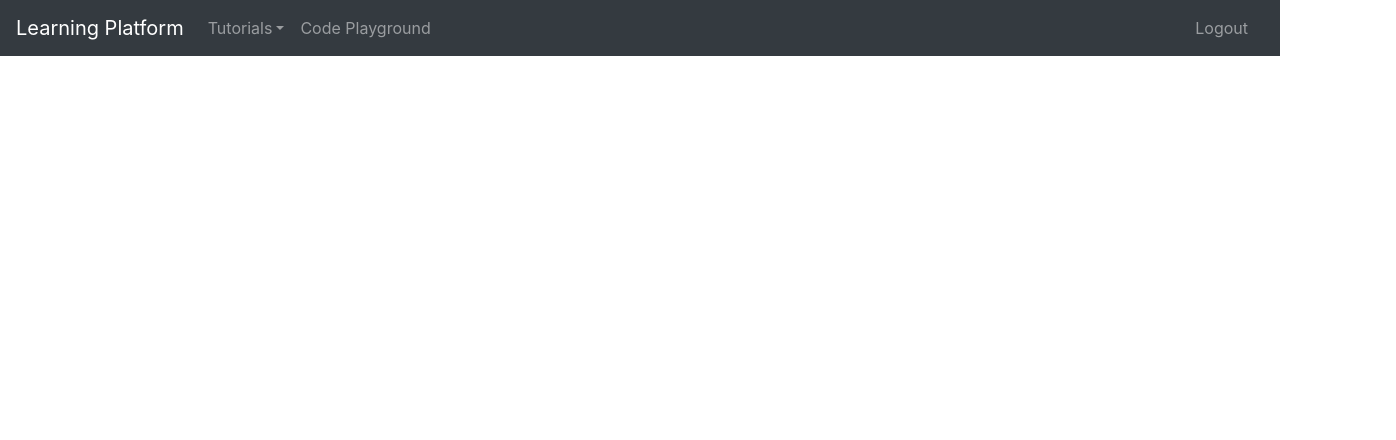
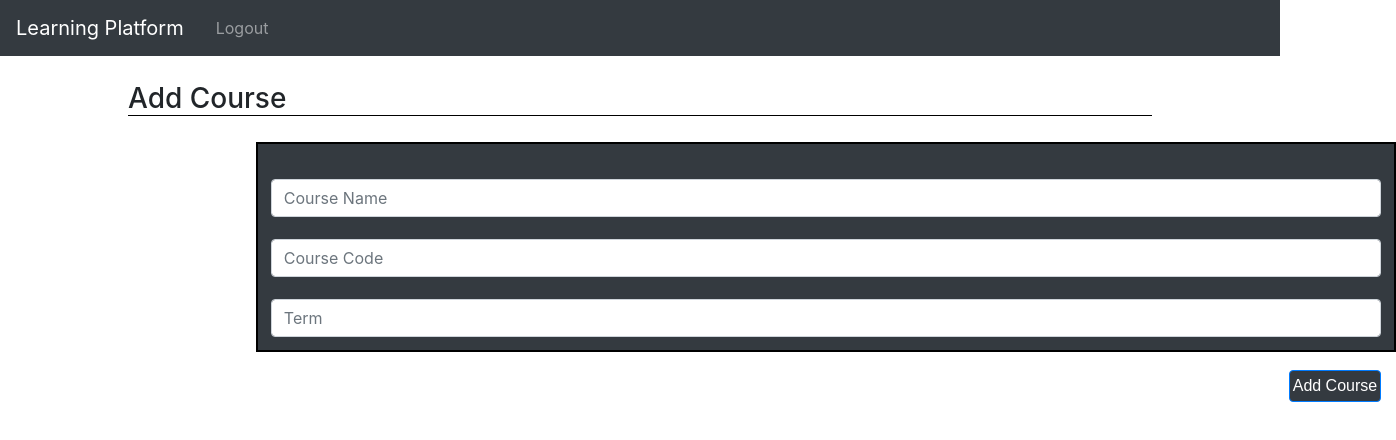
Before and after one commit to CMPT-470-Fall-2020/Code-Tutorial-App, a React (Create React App) app in the folder client/: page /createCourse in a window 1280 px wide. Shown: the top 440 px of the page, 1396 px wide, since content can reach past the window. Built offline with nearby package versions, Linux system fonts and the light colour scheme; no server answers; the HTML template or start-up script is replaced by a standard one.

Commit message:
(Not sure why these changes were reverted - readding them)

```diff
--- a/client/src/App.js
+++ b/client/src/App.js
@@ -38,6 +38,7 @@ class App extends Component {
             <Route path="/createPost" component={CreatePost}></Route>
             <Route path="/post" component={Post}></Route>
             <Route path="/uploadtest" component={UploadTest}></Route>
+            <Route path="/createcourse" component={CreateCourse}></Route>
 
             {/* Show blank page for users without the intended account
             Local Bug: Does not work without refreshing on first load. Need to look into.
--- a/client/src/components/layout/Header.js
+++ b/client/src/components/layout/Header.js
@@ -49,25 +49,32 @@ export default class Header extends Component {
         </Navbar.Brand>
         <Navbar.Toggle aria-controls="basic-navbar-nav" />
 
-        <Navbar.Collapse id="basic-navbar-nav">
-          <Nav className="mr-auto">
-            <NavDropdown title="Tutorials" id="basic-nav-dropdown">
-              <NavDropdown.Item as={Link} to="/coursedashboard">
-                Dashboard
-              </NavDropdown.Item>
-              <NavDropdown.Item as={Link} to="/createtutorial">
-                Create Tutorial
-              </NavDropdown.Item>
-              <NavDropdown.Item as={Link} to="/createCourse">
-                Create Course
-              </NavDropdown.Item>
-            </NavDropdown>
-            <Nav.Link as={Link} to="/codeplayground">
-              Code Playground
-            </Nav.Link>
-          </Nav>
-        </Navbar.Collapse>
-        <Nav.Link as={Link} to="/" style={logoutStyle} onClick={this.onLogout.bind(this)}>
+        {this.state.user.accountType === "Student" && (
+          <React.Fragment>
+            <Navbar.Collapse id="basic-navbar-nav">
+                <Nav className="mr-auto">
+                <NavDropdown title="Tutorials" id="basic-nav-dropdown" >
+                    <NavDropdown.Item as={Link} to="/coursedashboard">Dashboard</NavDropdown.Item>
+                </NavDropdown>
+                <Nav.Link as={Link} to="/codeplayground">Code Playground</Nav.Link>
+                </Nav>
+            </Navbar.Collapse>
+          </React.Fragment>
+        )}
+        {this.state.user.accountType === "Teacher" && (
+          <React.Fragment>
+            <Navbar.Collapse id="basic-navbar-nav">
+                <Nav className="mr-auto">
+                <NavDropdown title="Tutorials" id="basic-nav-dropdown" >
+                    <NavDropdown.Item as={Link} to="/coursedashboard">Dashboard</NavDropdown.Item>
+                    <NavDropdown.Item as={Link} to="/createtutorial">Create Tutorial</NavDropdown.Item>
+                    <NavDropdown.Item as={Link} to="/createcourse">Create Course</NavDropdown.Item>
+                </NavDropdown>
+                </Nav>
+            </Navbar.Collapse>
+          </React.Fragment>
+        )}
+        <Nav.Link as={Link} to="/login" style={logoutStyle} onClick={this.onLogout.bind(this)}>
           Logout
         </Nav.Link>
       </Navbar>
--- a/client/src/components/pages/CreateCourse.js
+++ b/client/src/components/pages/CreateCourse.js
@@ -78,7 +78,6 @@ export default class CreateCourse extends Component {
   render() {
     return (
       <React.Fragment>
-        {this.props.location.pathname !== "/login" && <Header />}
         <div>
           <h3 style={Title}>Add Course</h3>
         </div>
```
